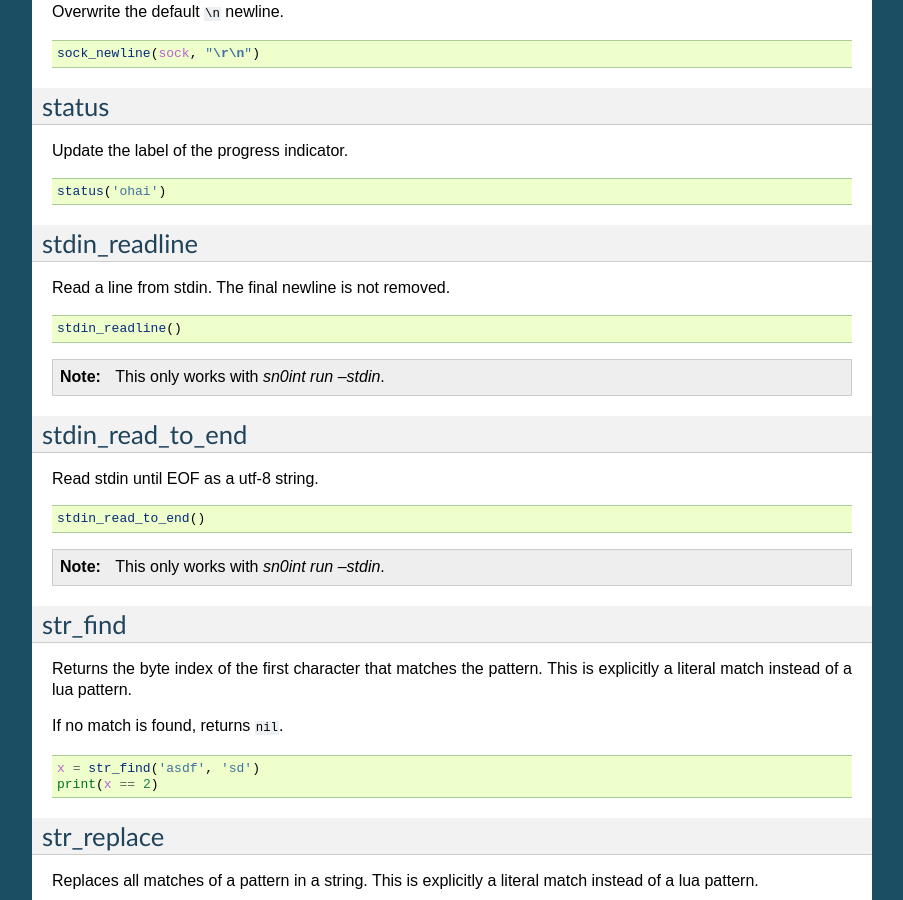
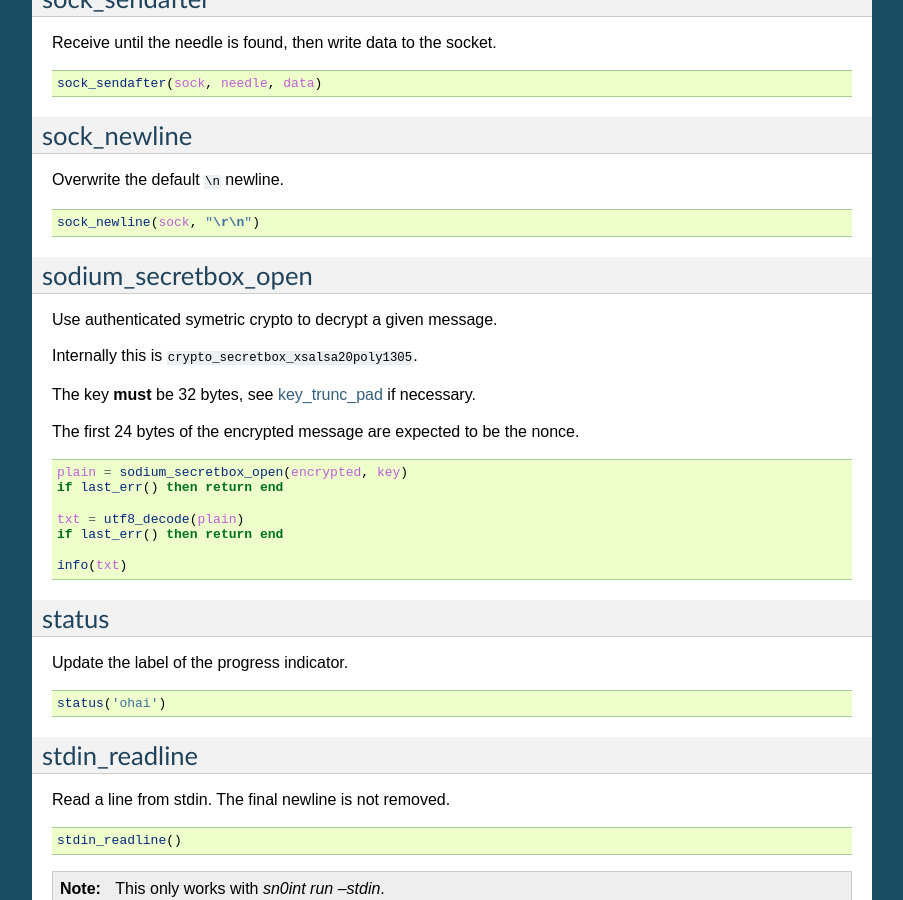
Before and after one commit to kpcyrd/sn0int, a Sphinx documentation site: the page built from docs/reference.rst, in a window 1280 px wide and 900 px high, scrolled down 17116 px. Shown: the whole window, without its empty margins (198-1101 px from the left). Built offline with Sphinx 7.4.7, drawn with Linux system fonts in a browser that asks for light colours; some of the changed text lies outside the part shown.

Commit message:
Document new crypto functions

```diff
--- a/docs/reference.rst
+++ b/docs/reference.rst
@@ -562,6 +562,17 @@
     })
     print(x)
 
+key_trunc_pad
+-------------
+
+Truncate/pad a key to a given length.
+
+.. code-block:: lua
+
+    -- if longer than 32 bytes: truncate to 32
+    -- if shorter than 32 bytes: pad with \x00
+    local key = key_trunc_pad(password, 32, 0)
+
 keyring
 -------
 
@@ -1081,6 +1092,27 @@
 
     sock_newline(sock, "\r\n")
 
+sodium_secretbox_open
+---------------------
+
+Use authenticated symetric crypto to decrypt a given message.
+
+Internally this is ``crypto_secretbox_xsalsa20poly1305``.
+
+The key **must** be 32 bytes, see key_trunc_pad_ if necessary.
+
+The first 24 bytes of the encrypted message are expected to be the nonce.
+
+.. code-block:: lua
+
+    plain = sodium_secretbox_open(encrypted, key)
+    if last_err() then return end
+
+    txt = utf8_decode(plain)
+    if last_err() then return end
+
+    info(txt)
+
 status
 ------
 
```
Also changed, not shown: README.md (+2 -0 lines).
